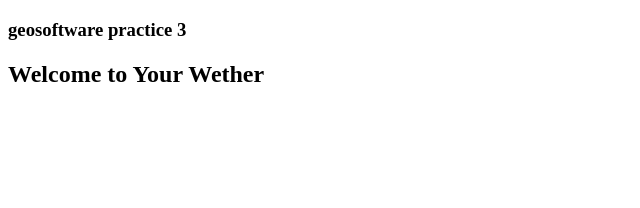
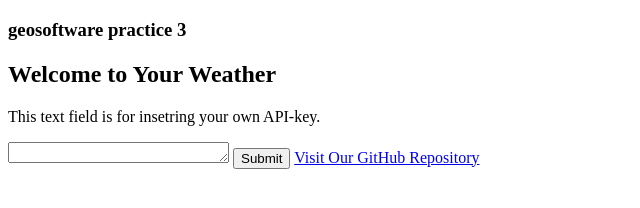
Before and after one commit to OTI2020/geosoft1_2021, a plain HTML site: page Uebung_3/index.html in a window 1280 px wide. Shown: the whole page, without its empty margins (0-640 px from the left). Drawn offline with Linux system fonts and the light colour scheme.

Commit message:
init api-key input

```diff
--- a/Uebung_3/index.html
+++ b/Uebung_3/index.html
@@ -4,9 +4,14 @@
             <meta charset="UTF-8">
             <title> Your Wether </title>
             <h3> geosoftware practice 3 </h3>
-            <h2> Welcome to Your Wether </h2>
+            <h2> Welcome to Your Weather </h2>
         </head>
         <body>
+            <p> This text field is for insetring your own API-key. </p>
+            <textarea id="input_field_api_key" rows="1" cols="25"></textarea>
+            <button type="button" onclick="get_input()">Submit</button>
             <!-- getting stressed-->
+            <script defer type="text/javascript" src="main_3.js"></script>
+            <a href="https://github.com/OTI2020/geosoft1_2021" target="_blank"> Visit Our GitHub Repository </a>
         </body>
     </html>
```
